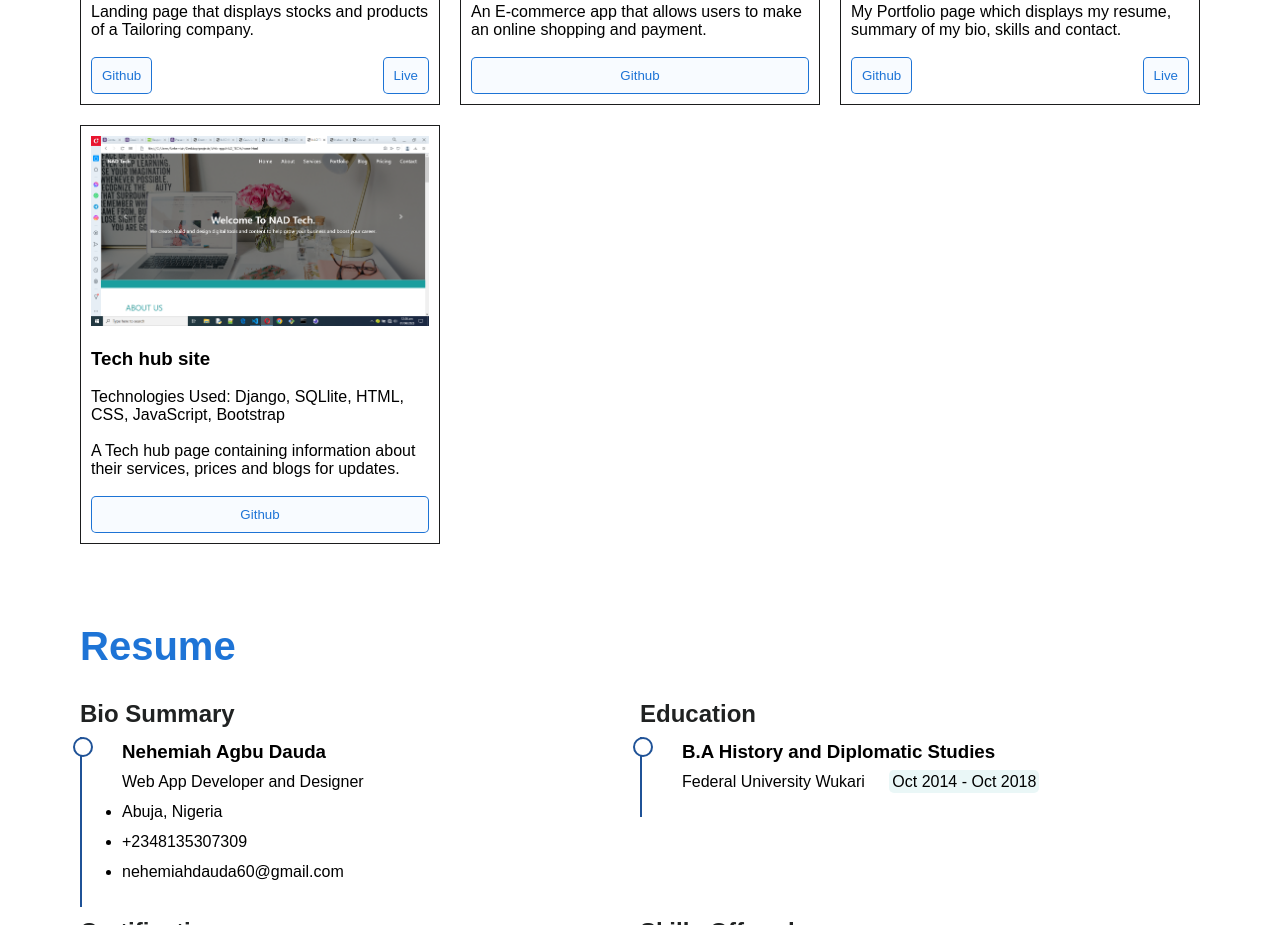
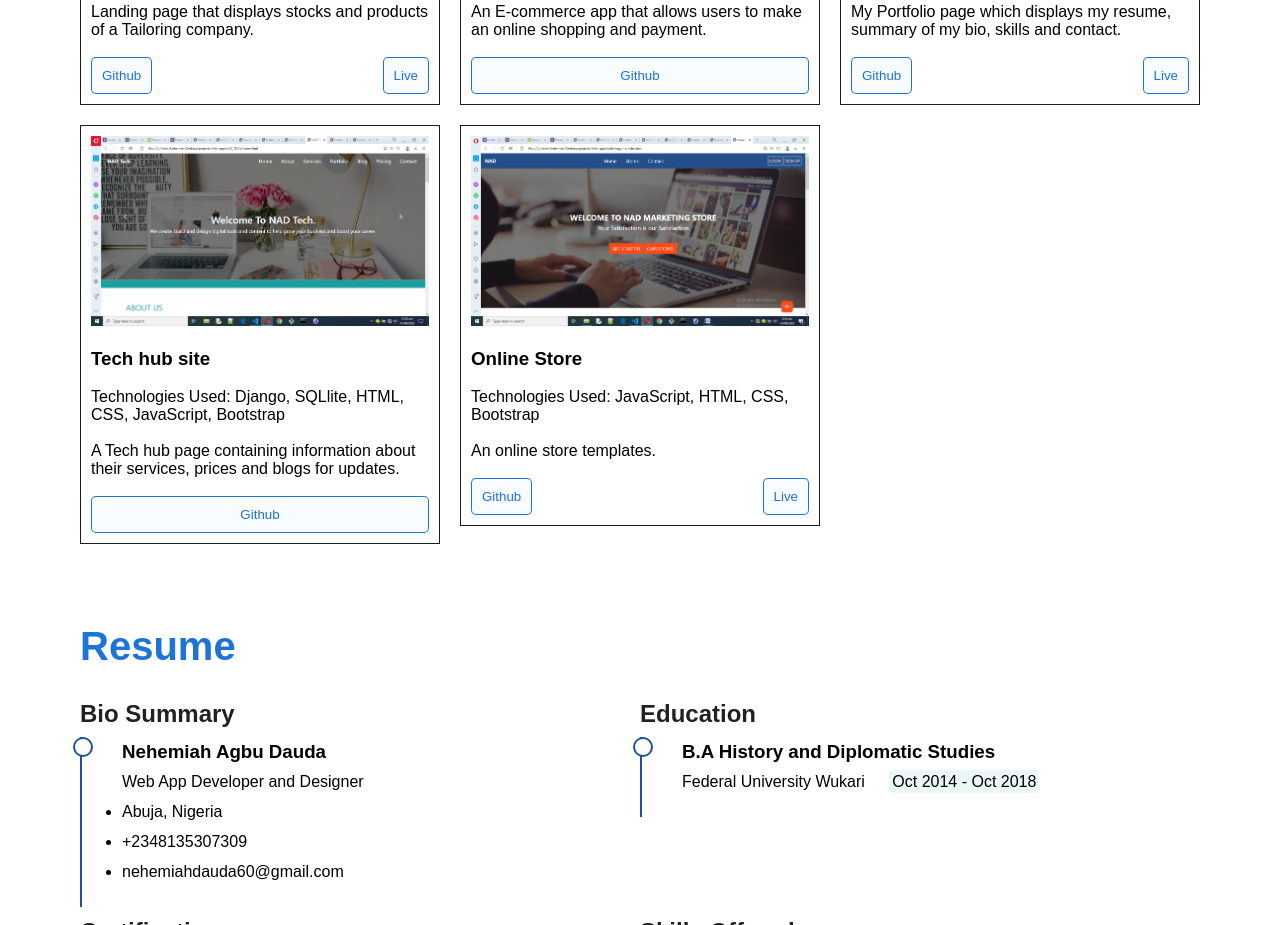
Before and after one commit to MegaNAD60/my-portfolio, a plain HTML site: page index.html in a window 1280 px wide. Shown: the part 2417-3342 px from the top of the page. Drawn offline with nearby package versions, Linux system fonts and the light colour scheme.

Commit message:
Added additional Portfolio

```diff
--- a/index.html
+++ b/index.html
@@ -168,6 +168,14 @@
                     <p>Technologies Used: Django, SQLlite, HTML, CSS, JavaScript, Bootstrap</p><br/>
                     <p>A Tech hub page containing information about their services, prices and blogs for updates.</p><br/>
                     <a href="https://github.com/MegaNAD60/nad_tech_app"><button class="btn github" style="width: 100%;">Github</button></a>
+                </div>
+                <div class="card" data-aos="fade-up" data-aos-duration="1000">
+                    <img src="img/portfolio/nad-store.png" alt=""><br/><br/>
+                    <h3><b>Online Store</b></h3><br/>
+                    <p>Technologies Used: JavaScript, HTML, CSS, Bootstrap</p><br/>
+                    <p>An online store templates.</p><br/>
+                    <a href="https://github.com/MegaNAD60/marketingSite"><button class="btn github" >Github</button></a>
+                    <a href="https://nad-store.netlify.app/"><button class="btn live" style="float:right">Live</button></a>
                 </div>
 
             </div>
```
Also changed, not shown: img/portfolio/nad-store.png (added).
